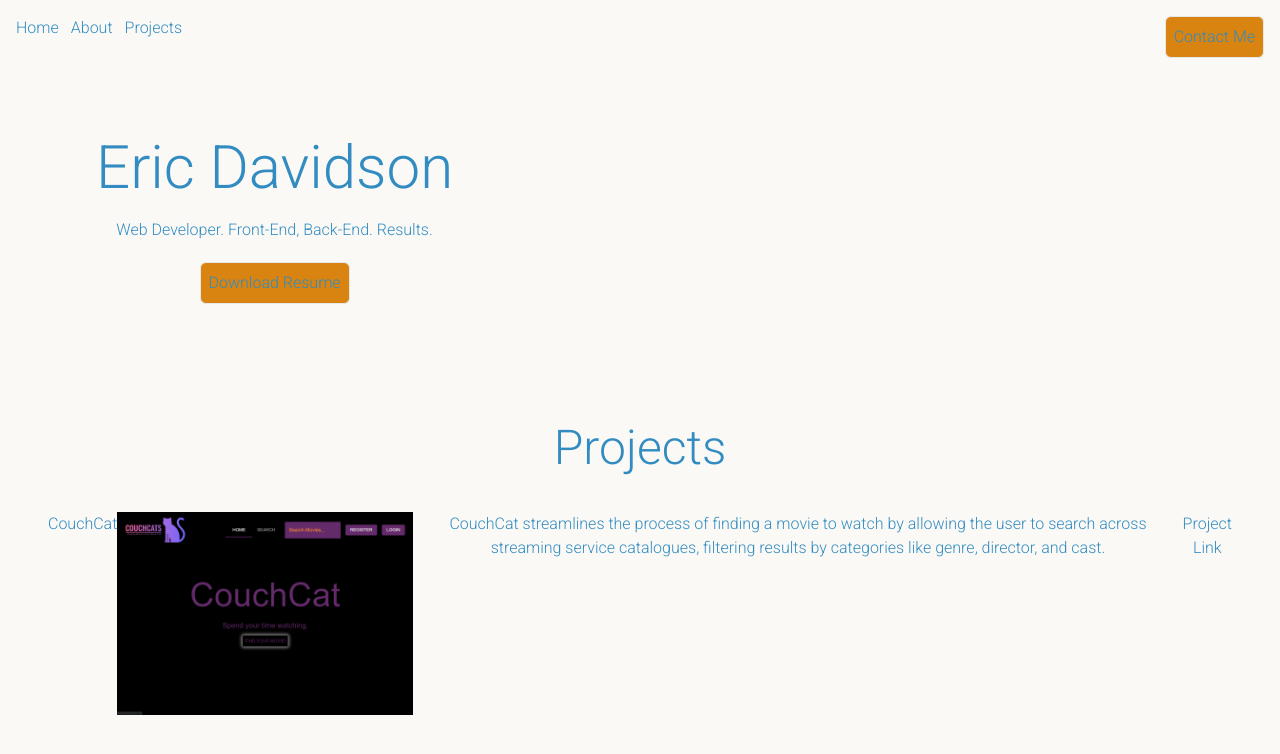
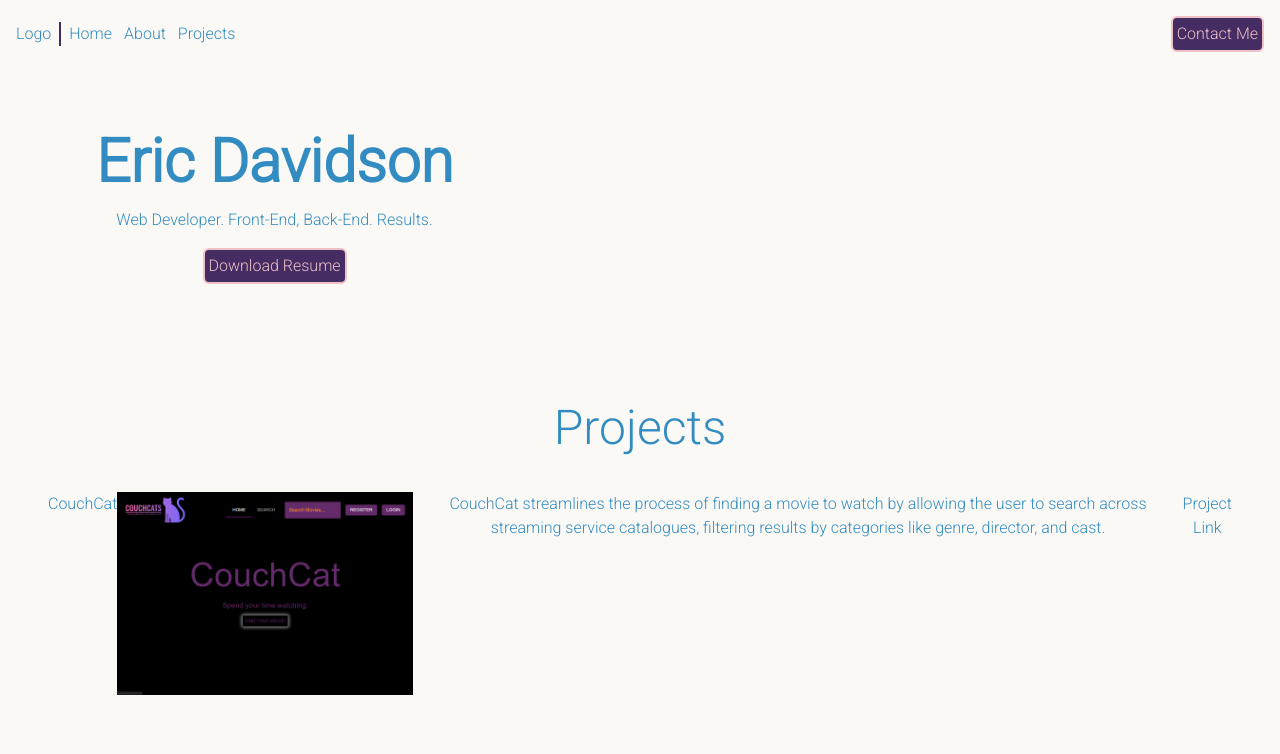
Before and after one commit to edavidson1410/portfolio_edavidson, a Next.js app in the folder portfolio/: page / in a window 1280 px wide. Shown: the top 754 px of the page. Built offline with nearby package versions, Linux system fonts and the light colour scheme.

Commit message:
style changes to button, hero, nav

```diff
--- a/portfolio/src/app/components/HeroSection.jsx
+++ b/portfolio/src/app/components/HeroSection.jsx
@@ -5,8 +5,8 @@ const HeroSection = () => {
 
   return (
     <section className="flex m-20" id="hero">
-      <div className="flex flex-col gap-5 content-center justify-center">
-        <h1 className="lg:text-6xl">Eric Davidson</h1>
+      <div className="flex flex-col gap-4 content-center justify-center">
+        <h1 className="text-6xl font-bold">Eric Davidson</h1>
         <p>Web Developer. Front-End, Back-End. Results.</p>
         <Button text="Download Resume"/>
       </div>
--- a/portfolio/src/app/components/NavBar.jsx
+++ b/portfolio/src/app/components/NavBar.jsx
@@ -4,12 +4,18 @@ import Button from '@/components/Button'
 
 function NavBar() {
   return (
-    <section className="flex justify-between">
-      <nav className="flex gap-3">
-        <Link href="#hero" scroll>Home</Link>
-        <Link href="#about" scroll>About</Link>
-        <Link href="#projects" scroll>Projects</Link>
-      </nav>
+    <section className="flex justify-between content-center">
+      {/* future logo */}
+      <header className="flex gap-2">
+        <div className="self-center">Logo</div>
+        <div className="h-6 border-solid border-secondary border self-center"></div>
+        <nav className="flex gap-3 self-center">
+          <Link href="#hero" scroll>Home</Link>
+          <Link href="#about" scroll>About</Link>
+          <Link href="#projects" scroll>Projects</Link>
+        </nav>
+      </header>
+
       <Link href="#contact" scroll>
         <Button text="Contact Me" />
       </Link>
--- a/portfolio/src/components/Button.jsx
+++ b/portfolio/src/components/Button.jsx
@@ -9,7 +9,7 @@ function Button(props) {
   return (
     <button
     onClick={onClick}
-    className='border rounded-md p-2 bg-secondary self-center'
+    className='rounded-md p-1 bg-secondary text-accentPink border-solid border-2 border-accentPink self-center hover:bg-primary'
     >{text}</button>
   )
 }
--- /dev/null
+++ b/portfolio/src/components/DropdownMenu.jsx
@@ -0,0 +1,11 @@
+import React from 'react'
+
+function DropdownMenu() {
+  return (
+    <div>
+
+    </div>
+  )
+}
+
+export default DropdownMenu
--- a/portfolio/tailwind.config.js
+++ b/portfolio/tailwind.config.js
@@ -10,8 +10,8 @@ module.exports = {
       colors: {
         // blue
         primary: "#328cc1",
-        // orange
-        secondary: "#d98310",
+        // purple
+        secondary: "#452c63",
         // darkerblue
         primaryDark: "#083c5d",
         // blueGray
@@ -19,7 +19,9 @@ module.exports = {
         // lightGray
         accentGray: "#aaaaaa",
         // offwhite
-        background: "#FAF9F6"
+        background: "#FAF9F6",
+        // palermoPink
+        accentPink: "#eec0c8"
       },
     },
   },
```
